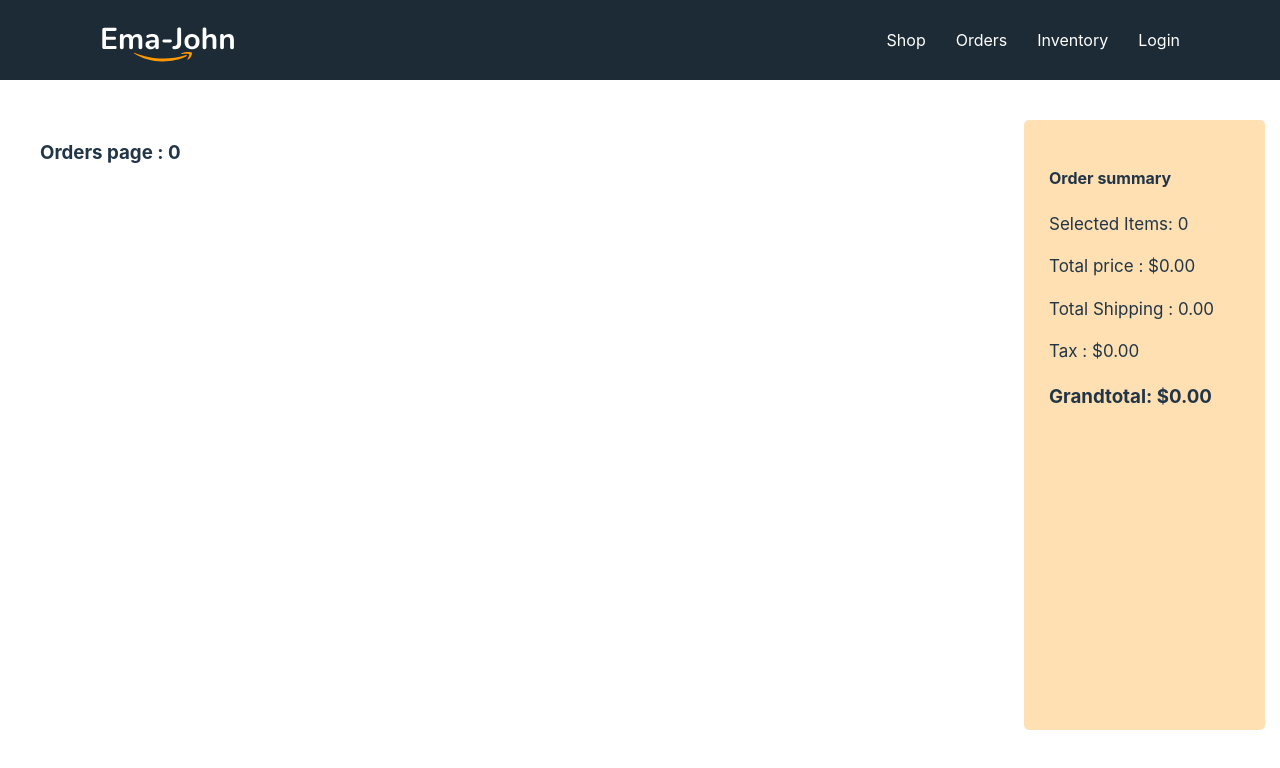
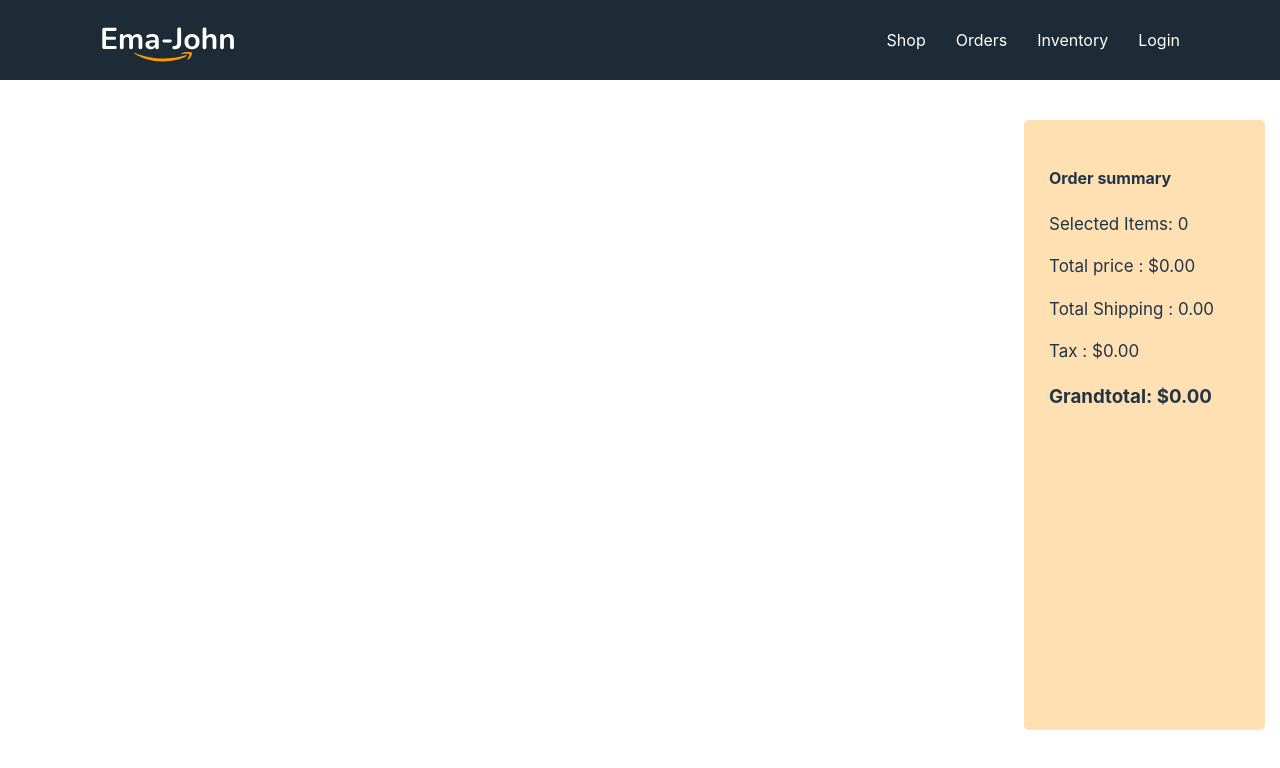
Before and after one commit to Ibrahim-ST/ema-john-simple, a React (Vite) app: page /orders in a window 1280 px wide. Shown: the top 768 px of the page. Built offline with nearby package versions, Linux system fonts and the light colour scheme.

Commit message:
Display Review Items products on the Shopping cart

```diff
--- /dev/null
+++ b/src/components/Orders/Orders.css
@@ -0,0 +1,3 @@
+.review-container{
+    margin: 50px auto;
+}
--- a/src/components/Orders/Orders.jsx
+++ b/src/components/Orders/Orders.jsx
@@ -1,13 +1,17 @@
 import React from "react";
 import { useLoaderData } from "react-router-dom";
 import Cart from "../Cart/Cart";
-
+import ReviewItem from "../ReviewItem/ReviewItem";
+import './Orders.css'
 const Orders = () => {
     const cart = useLoaderData();
   return (
     <div className="shop-container">
-      <div className="products-container">
-        <h3>Orders page : {cart.length}</h3>
+      <div className="review-container">
+        {
+          cart.map(product => <ReviewItem key={product.id}
+          product={product}></ReviewItem>)
+        }
       </div>
       <div className="cart-container">
         <Cart cart={cart}></Cart>
--- /dev/null
+++ b/src/components/ReviewItem/ReviewItem.css
@@ -0,0 +1,14 @@
+.review-item {
+    width: 571px;
+    height: 107px;
+    border: 1px solid red;
+    border-radius: 8px;
+    margin-bottom: 20px;
+    padding: 10px;
+}
+
+.review-item img {
+    width: 91px;
+    height: 91px;
+
+}
--- /dev/null
+++ b/src/components/ReviewItem/ReviewItem.jsx
@@ -0,0 +1,13 @@
+import React from "react";
+import "./ReviewItem.css";
+const ReviewItem = ({ product }) => {
+  const { id, img, price, name, quantity } = product;
+  console.log(product);
+  return (
+    <div className="review-item">
+      <img src={img} alt="" />
+    </div>
+  );
+};
+
+export default ReviewItem;
```
